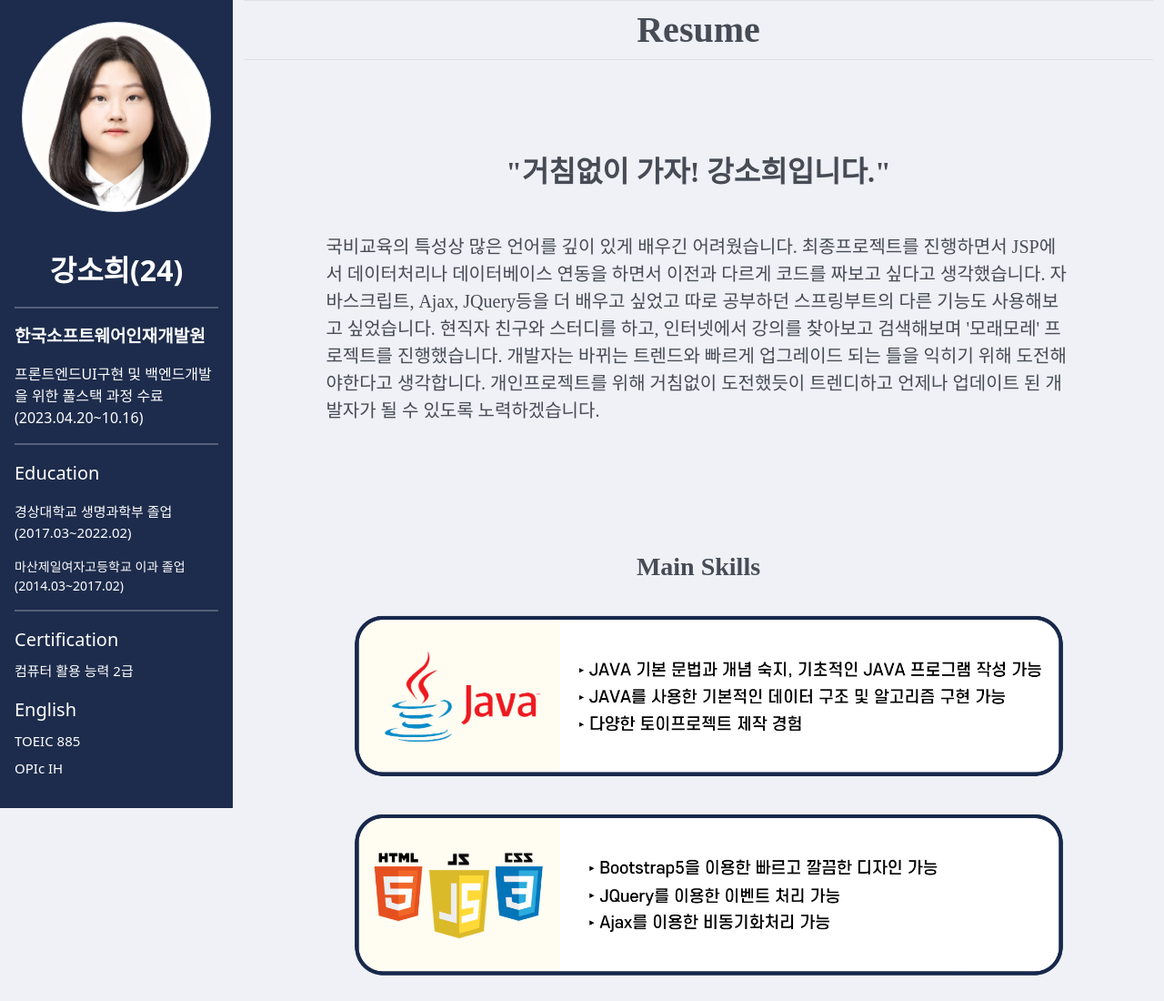
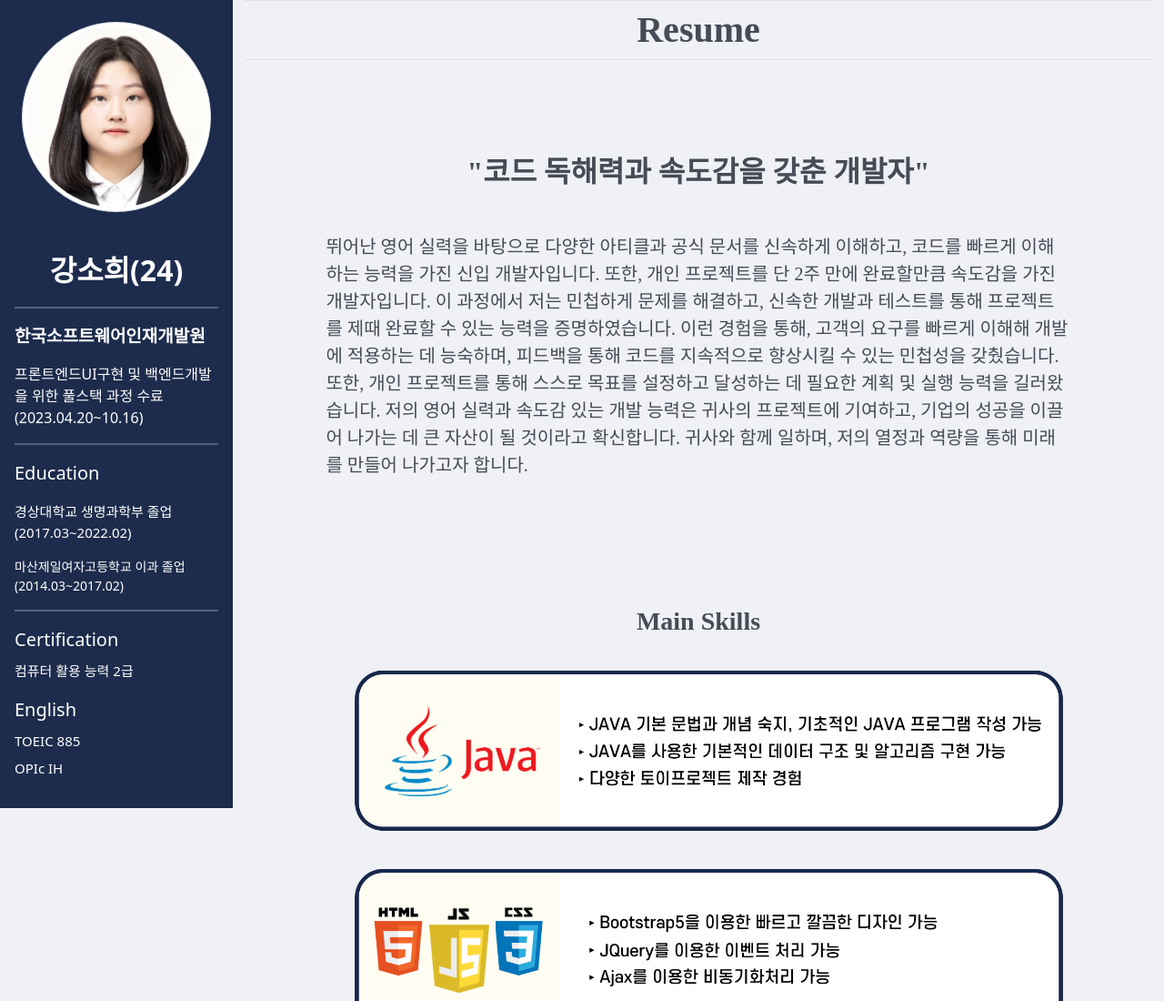
Before and after one commit to RaysonJoanna/Portfolio, a plain HTML site: page index.html in a window 1280 px wide. Shown: the top 1100 px of the page at 91% size. Drawn offline with nearby package versions, Linux system fonts and the light colour scheme.

Commit message:
[강소희] 자기소개 수정

```diff
--- a/index.html
+++ b/index.html
@@ -54,9 +54,10 @@
         <!-- 자기소개 간단하게 -->
         <div class="d-flex justify-content-center">
             <div class="mt-5 pt-5" style="width:80%;max-width: 1000px;">
-                <p class="p h2 fw-bold text-center mb-5">"거침없이 가자! 강소희입니다."</p>
-                <p class="p fs-5 mt-4">국비교육의 특성상 많은 언어를 깊이 있게 배우긴 어려웠습니다. 최종프로젝트를 진행하면서 JSP에서 데이터처리나 데이터베이스 연동을 하면서 이전과 다르게 코드를 짜보고 싶다고 생각했습니다. 자바스크립트, Ajax, JQuery등을 더 배우고 싶었고 따로 공부하던 스프링부트의 다른 기능도 사용해보고 싶었습니다.
-                    현직자 친구와 스터디를 하고, 인터넷에서 강의를 찾아보고 검색해보며 '모래모레' 프로젝트를 진행했습니다. 개발자는 바뀌는 트렌드와 빠르게 업그레이드 되는 틀을 익히기 위해 도전해야한다고 생각합니다. 개인프로젝트를 위해 거침없이 도전했듯이 트렌디하고 언제나 업데이트 된 개발자가 될 수 있도록 노력하겠습니다.
+                <p class="p h2 fw-bold text-center mb-5">"코드 독해력과 속도감을 갖춘 개발자"</p>
+                <p class="p fs-5 mt-4">뛰어난 영어 실력을 바탕으로 다양한 아티클과 공식 문서를 신속하게 이해하고, 코드를 빠르게 이해하는 능력을 가진 신입 개발자입니다. 또한, 개인 프로젝트를 단 2주 만에 완료할만큼 속도감을 가진 개발자입니다. 이 과정에서 저는 민첩하게 문제를 해결하고, 신속한 개발과 테스트를 통해 프로젝트를 제때 완료할 수 있는 능력을 증명하였습니다.
+                    이런 경험을 통해, 고객의 요구를 빠르게 이해해 개발에 적용하는 데 능숙하며, 피드백을 통해 코드를 지속적으로 향상시킬 수 있는 민첩성을 갖췄습니다. 또한, 개인 프로젝트를 통해 스스로 목표를 설정하고 달성하는 데 필요한 계획 및 실행 능력을 길러왔습니다.
+                    저의 영어 실력과 속도감 있는 개발 능력은 귀사의 프로젝트에 기여하고, 기업의 성공을 이끌어 나가는 데 큰 자산이 될 것이라고 확신합니다. 귀사와 함께 일하며, 저의 열정과 역량을 통해 미래를 만들어 나가고자 합니다.
                 </p>
             </div>
         </div>
```
